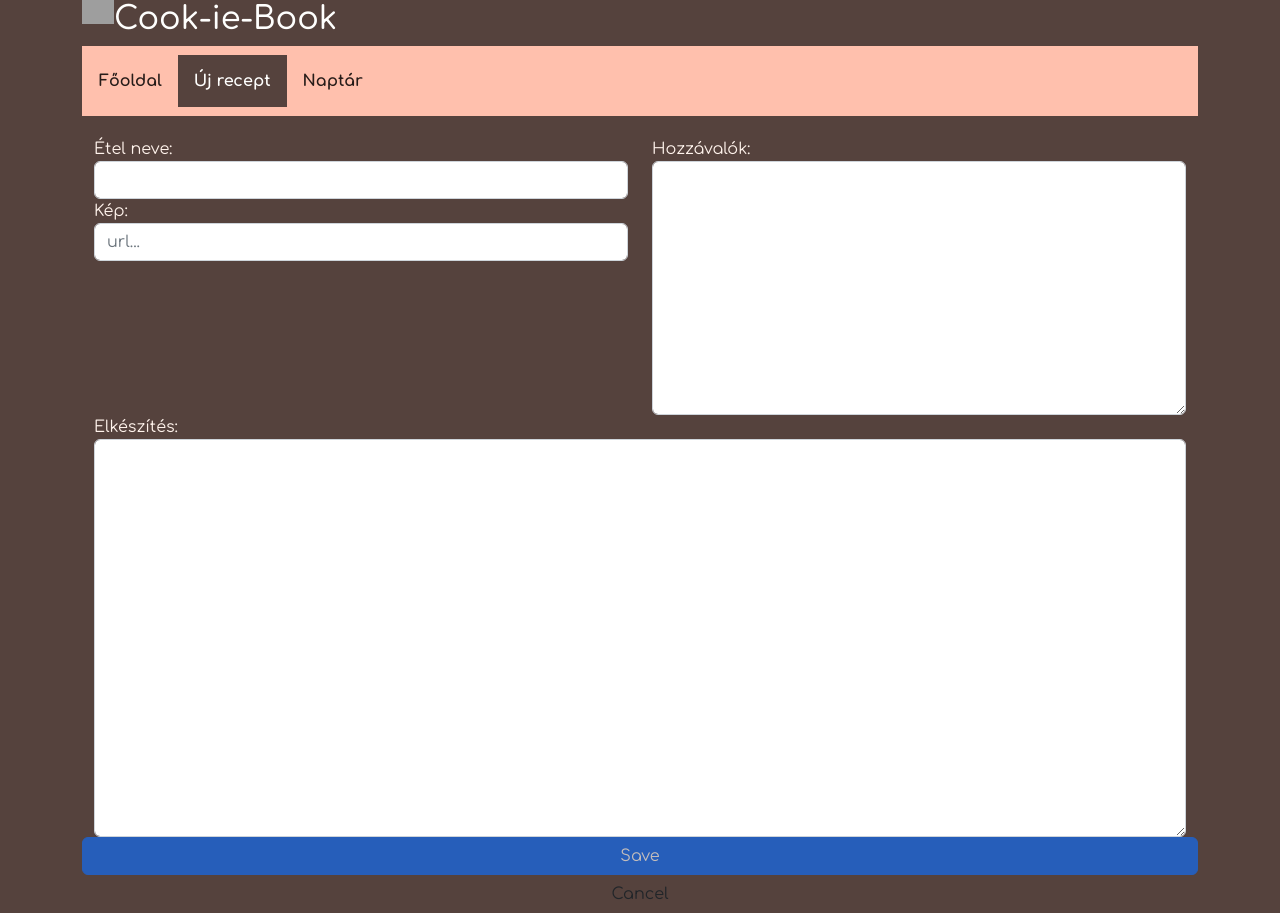
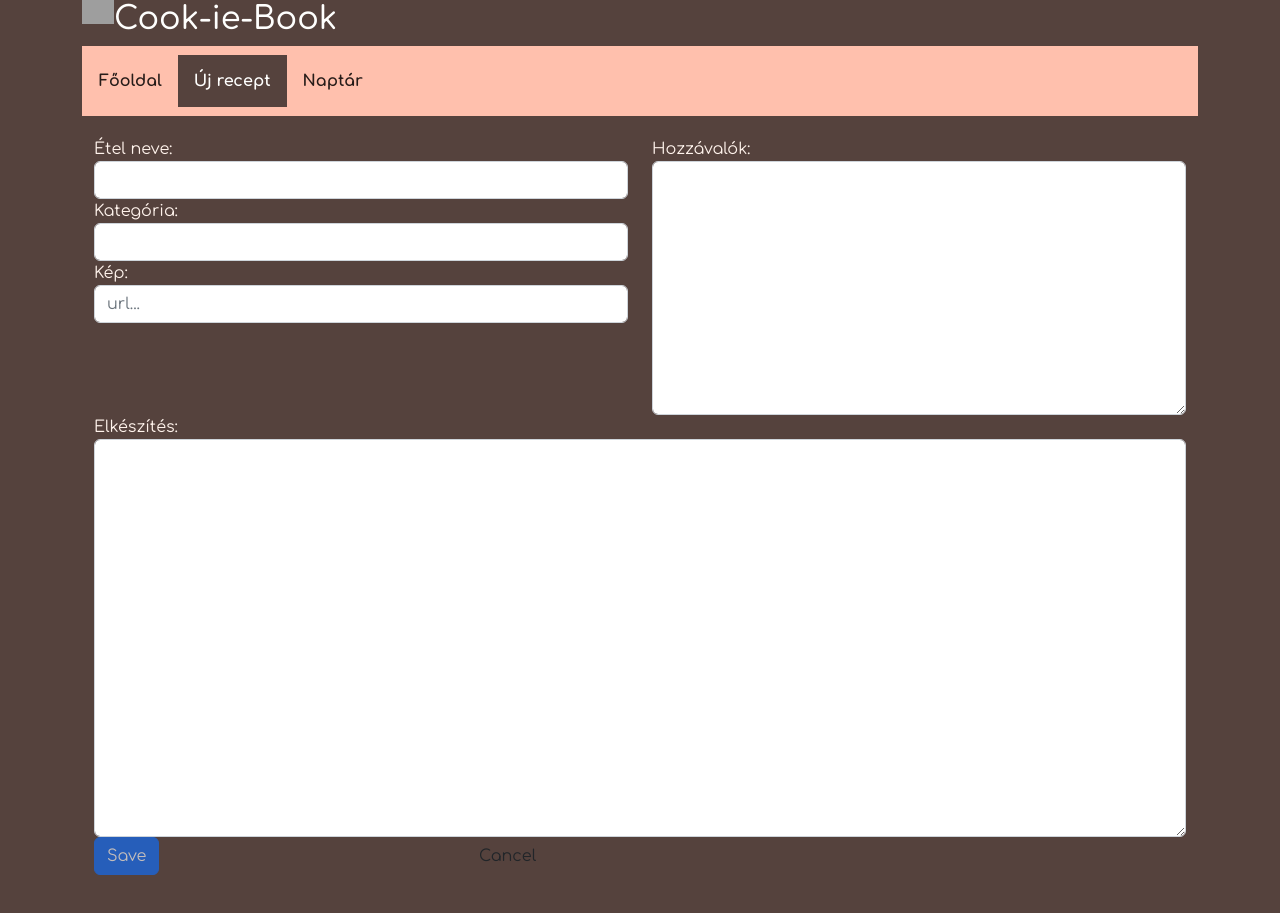
Before and after one commit to jvaskone/Cook-ie-Book, an Angular app: page /new-recipe in a window 1280 px wide. After the commit the page ends 875 px from the top, so only its background shows below. Built offline with nearby package versions, Linux system fonts and the light colour scheme; grey boxes are pictures that could not be loaded.

Commit message:
recipe category added

```diff
--- a/src/app/recipes/create-recipe.component.html
+++ b/src/app/recipes/create-recipe.component.html
@@ -21,6 +21,13 @@
             type="text"
             class="form-control"
           />
+        </div>
+
+        <div class="form-group">
+        <label for="recipeCategory">Kategória:</label><br>
+        <select (ngModel)="(newRecipe?.category)" class="form-control" name="category" required id="category">
+            <option *ngFor="let category of getCategories()">{{category}}</option>
+        </select>
         </div>
 
         <div
@@ -114,6 +121,7 @@
     </div>
 
     <div class="row">
+        <div class="col-md-4">
             <button
             type="submit"
             [disabled]="newRecipeForm.invalid"
@@ -121,9 +129,12 @@
           >
             Save
           </button>
+        </div>
+        <div class="col-md-4">
             <button type="button" class="btn btn-default" (click)="cancel()">
                 Cancel
               </button>
         </div>
     </div>
+  </div>
 </form>
--- a/src/app/recipes/create-recipe.component.ts
+++ b/src/app/recipes/create-recipe.component.ts
@@ -18,6 +18,10 @@ export class CreateRecipeComponent {
 
   isValid(formControl: AbstractControl) : boolean {
     return formControl==null || !(formControl.invalid && formControl.touched);
+  }
+
+  getCategories() {
+    return this.recipeService.getCategories();
   }
 
   saveRecipe(formValues:any) {
--- a/src/app/recipes/recipe-list.component.ts
+++ b/src/app/recipes/recipe-list.component.ts
@@ -6,8 +6,8 @@ import { ActivatedRoute } from '@angular/router';
 @Component({
   selector: 'recipe-list',
   template: `
-    <div class="row">
-      <div *ngFor="let recipe of recipes" class="col-md-5">
+    <div class="container">
+      <div *ngFor="let recipe of recipes" class="row">
         <recipe-thumbnail  [recipe]="recipe"
         (click)="handleThumbnailClicked(recipe.name)" ></recipe-thumbnail>
         <hr>
--- a/src/app/recipes/recipe-thumbnail.component.ts
+++ b/src/app/recipes/recipe-thumbnail.component.ts
@@ -11,7 +11,7 @@ import { IRecipe } from "./shared/recipes.model";
         <li><img [src]="recipe?.imageUrl" [alt]="recipe?.name" class="recipe-image"></li>
         <ul style="margin: auto; padding: 10px; float:left;">
         <li class="header">{{recipe?.name}}</li>
-        <li class="text">Leves</li>
+        <li class="text">{{recipe?.category}}</li>
         </ul>
       </ul>
   </div>
--- a/src/app/recipes/shared/recipe.service.ts
+++ b/src/app/recipes/shared/recipe.service.ts
@@ -16,21 +16,37 @@ export class RecipeService {
         return subject;
     }
 
+    getCategories(): string[] {
+        return CATEGORIES;
+    }
+
     getRecipe(id: number):IRecipe | undefined {
         return RECIPES.find(recipe => recipe.id === id);
     }
 
     saveRecipe(recipe: IRecipe) {
         recipe.id = 999;
+        console.log(recipe);
         RECIPES.push(recipe);
     }
 
 }
 
+const CATEGORIES: string[] = [
+        "Leves",
+        "Főétel",
+        "Főzelék",
+        "Sütemény",
+        "Torta",
+        "Saláta",
+        "Befőzés"
+];
+
 const RECIPES: IRecipe[] = [
     {
         id: 1,
         name: "Húsleves",
+        category: "Leves",
         imageUrl: "assets/husleves.jpg",
         ingredients:
 `csirkehús
@@ -61,6 +77,7 @@ késhegynyi kurkuma
     {
         id: 2,
         name: "Csirkepaprikás",
+        category: "Főétel",
         imageUrl: "assets/csirkepaprikas.jpg",
         ingredients: `
             1 kg csirkehús
@@ -86,6 +103,7 @@ késhegynyi kurkuma
     {
         id: 3,
         name: "Fonott kalács",
+        category: "Sütemény",
         imageUrl: "assets/fonott_kalacs.jpg",
         ingredients:
 `50 dkg liszt
--- a/src/app/recipes/shared/recipes.model.ts
+++ b/src/app/recipes/shared/recipes.model.ts
@@ -2,6 +2,7 @@ export interface IRecipe {
   id: number;
   name: string;
   imageUrl: string;
+  category: string;
   temperature?: number;
   cookingTime?: number;
   ingredients: string;
```
Also changed, not shown: src/assets/soskafozelek.jpg (added). Lines whose indentation alone changed are shown as unchanged.
